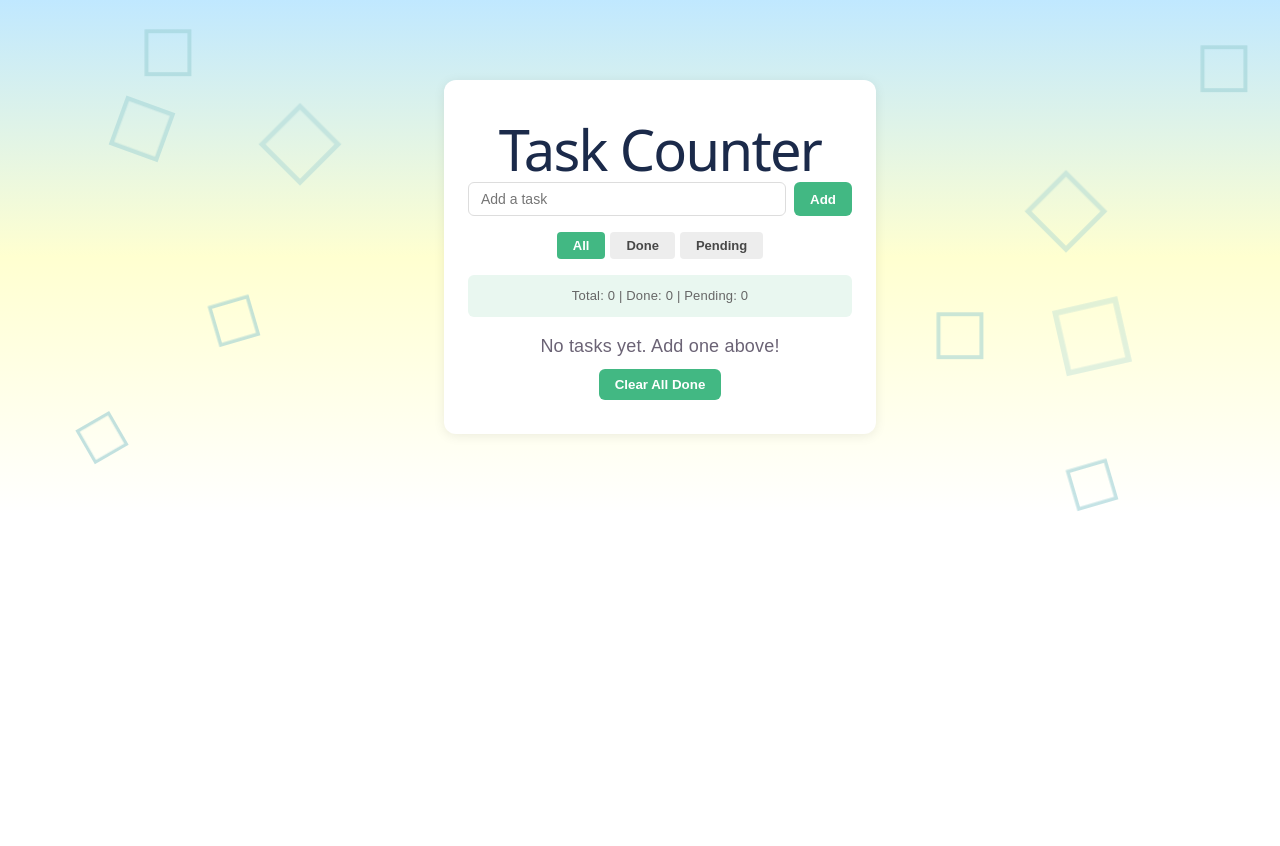
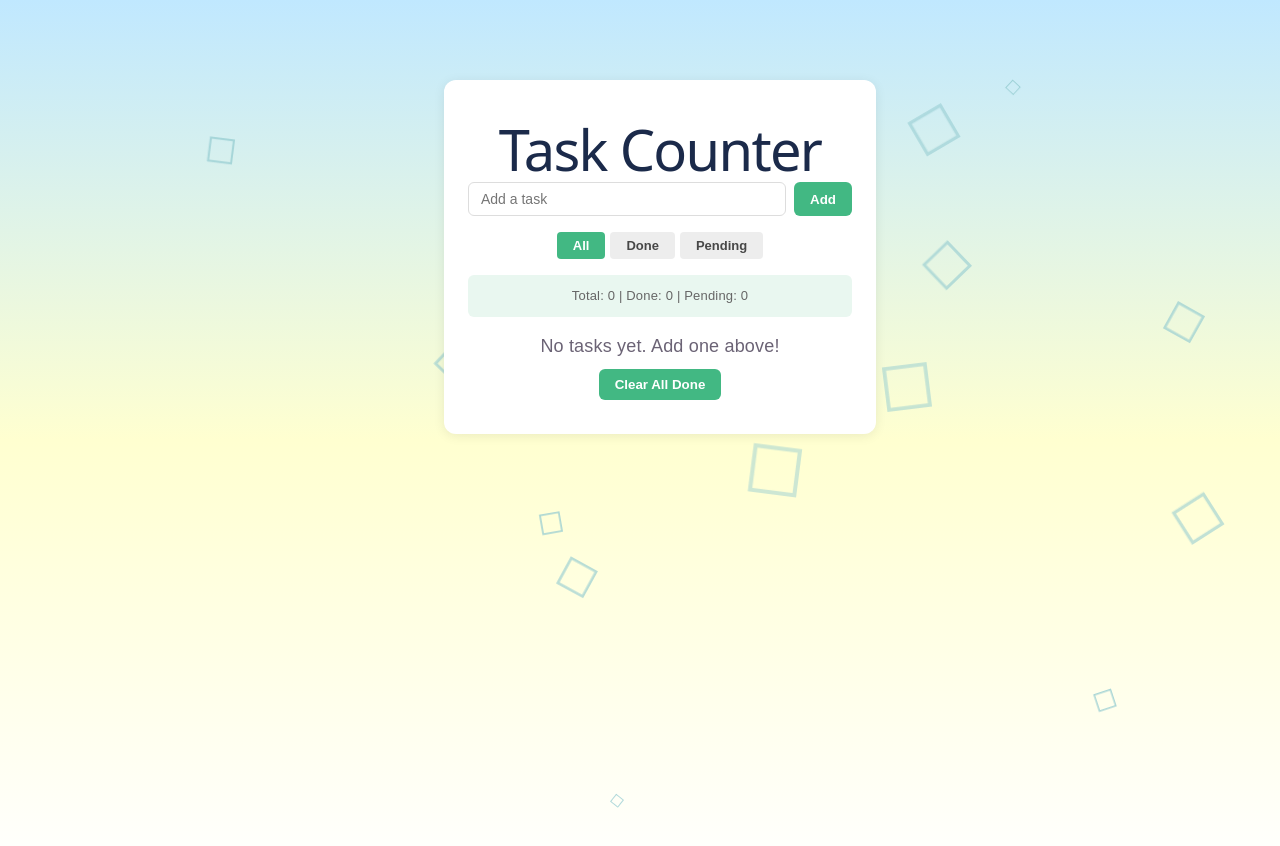
Before and after one commit to erennuevo/nuevo-liberenea-frontend, a Vue app: page / in a window 1280 px wide. Shown: the top 846 px of the page. Before the commit the page ends 800 px from the top, so only its background shows below. Built offline with nearby package versions, Linux system fonts and the light colour scheme.

Commit message:
Final edits to task 1

```diff
--- a/src/pages/Task1.vue
+++ b/src/pages/Task1.vue
@@ -67,10 +67,7 @@ const newTaskName = ref('')
 // [x] TODO 2: Create a ref for the tasks array (initial value: [])
 const tasks = ref([])
 
-// BONUS 3: Ref for priority level
-const newPriority = ref('Low')
-
-// TODO 3: Create computed() values for total, done, and pending counts
+// [x] TODO 3: Create computed() values for total, done, and pending counts
 const totalCount  = computed(() => tasks.value.length)
 const doneCount   = computed(() => tasks.value.filter(task => task.done === true).length)
 const pendingCount = computed(() => tasks.value.filter(task => task.done === false).length)
@@ -79,6 +76,7 @@ const pendingCount = computed(() => tasks.value.filter(task => task.done === fal
 // - Prevent empty tasks
 // - Push a new task object to tasks.value: { id, name, done }
 // - Clear the input
+// + Added priority
 function addTask() {
   if (newTaskName.value.trim().length === 0) {
     window.alert("Please enter a valid task.")
@@ -134,20 +132,43 @@ function clearDone() {
 	tasks.value = tasks.value.filter(task => task.done === false)
 }
 
+// BONUS 3: Ref for priority level
+const newPriority = ref('Low')
+
+// For custom design
+const staticBackgroundBoxes = []
+
+// Create 15 floating boxes with random positions and movements
+for (let i = 0; i < 15; i++) {
+  staticBackgroundBoxes.push({
+    style: {
+      '--top': `${Math.floor(Math.random() * 85) + 5}%`,
+      '--left': `${Math.floor(Math.random() * 85) + 5}%`,
+      '--delay': `${Math.random() * 5}s`,
+      '--duration': `${Math.floor(Math.random() * 6) + 7}s`
+    }
+  })
+}
+
 </script>
 
 <template>
 	<div class="bg">
 		<!-- Animated boxes -->
 		<div class="box">
-			<div v-for="box in 10" :key="box"></div>
+			<div
+				v-for="(box, index) in staticBackgroundBoxes"
+				:key="index"
+				class="animated-cube"
+				:style="box.style"
+			></div>
 		</div>
 
 		<div class="app">
 			<h1>Task Counter</h1>
 
 			<!-- [x] TODO 7: Add an input with v-model, @keyup.enter, and placeholder -->
-			<!-- TODO 8: Add an "Add Task" button with @click="addTask" -->
+			<!-- [x] TODO 8: Add an "Add Task" button with @click="addTask" -->
 			<div class="input-row">
 				<!-- your input and button here -->
 				<input v-model="newTaskName" @keyup.enter="addTask" placeholder="Add a task"/>
@@ -160,7 +181,7 @@ function clearDone() {
 				<button :class="{ active: filter === 'pending'}" @click="setFilter('pending')">Pending</button>
 			</div>
 
-			<!-- TODO 9: Display the stats bar using your computed values -->
+			<!-- [x] TODO 9: Display the stats bar using your computed values -->
 			<!-- Format: Total: X | Done: X | Pending: X -->
 			<div class="stats">
 				<!-- your stats here -->
@@ -176,7 +197,7 @@ function clearDone() {
 			<!-- [x] TODO 11: Render the task list using v-for -->
 			<!-- Each item needs: checkbox (v-model), task name (:class done), remove button -->
 			<ul class="task-list">
-				<li v-for="(task, id) in filteredTasks" :key="task.id">
+				<li v-for="task in filteredTasks" :key="task.id">
 
 					<input type="checkbox" v-model="task.done"/>
 
@@ -204,87 +225,37 @@ function clearDone() {
 
 .bg {
 	background: linear-gradient(0deg, white 0%, rgb(255, 255, 208) 50%, rgb(192, 232, 255) 100%);
-  width: 100%;
   position: absolute;
   margin: 0;
   padding: 40px 20px;
-	overflow: hidden
+	overflow: hidden;
+	width: 100vw;
+  min-height: 100vh;
 }
 
-.box div{
+.animated-cube {
 	position: absolute;
 	width: 60px;
 	height: 60px;
 	background-color: transparent;
 	border: 6px solid rgb(149, 204, 209);
+	opacity: 0;
+	z-index: 1;
+
+	top: var(--top);
+  left: var(--left);
+
+	animation: animate var(--duration, 10s) linear infinite both;
+  animation-delay: var(--delay, 0s);
+  pointer-events: none;
 }
 
-.box div:nth-child(1){
-	top: 12%;
-	left: 90%;
-	animation: animate 10s linear infinite;
-}
-
-.box div:nth-child(2){
-	top: 70%;
-	left: 80%;
-	animation: animate 7s linear infinite;
-}
-
-.box div:nth-child(3){
-	top: 25%;
-	left: 8%;
-	animation: animate 9s linear infinite;
-}
-
-.box div:nth-child(4){
-	top: 30%;
-	left: 20%;
-	animation: animate 8s linear infinite;
-}
-
-.box div:nth-child(5){
-	top: 9%;
-	left: 10%;
-	animation: animate 10s linear infinite;
-}
-
-.box div:nth-child(6){
-	top: 82%;
-	left: 5%;
-	animation: animate 12s linear infinite;
-}
-
-.box div:nth-child(7){
-	top: 92%;
-	left: 80%;
-	animation: animate 11s linear infinite;
-}
-
-.box div:nth-child(8){
-	top: 64%;
-	left: 70%;
-	animation: animate 10s linear infinite;
-}
-
-.box div:nth-child(9){
-	top: 60%;
-	left: 15%;
-	animation: animate 11s linear infinite;
-}
-
-.box div:nth-child(10){
-	top: 43%;
-	left: 78%;
-	animation: animate 8s linear infinite;
-}
-
-@keyframes animate{
-	0%{
+@keyframes animate {
+  0% {
     transform: scale(0) translateY(0) rotate(0);
     opacity: 1;
   }
-	100%{
+  100% {
     transform: scale(1.3) translateY(-90px) rotate(360deg);
     opacity: 0;
   }
@@ -298,6 +269,8 @@ function clearDone() {
   border-radius: 12px;
   box-shadow: 0 2px 12px rgba(0,0,0,0.08);
 	max-width: 30%;
+	position: relative;
+	z-index: 10;
 }
 
 h1 { color: #1B2A4A; margin-bottom: 20px; }
```
Lines whose indentation alone changed are shown as unchanged.
